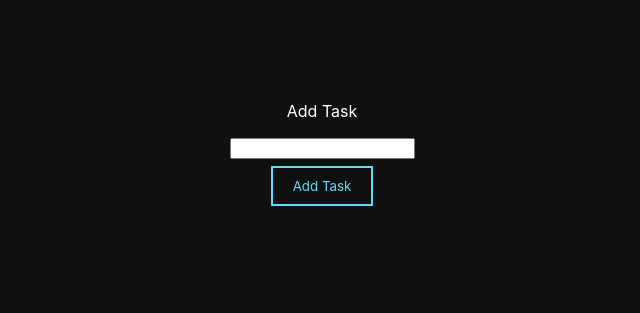
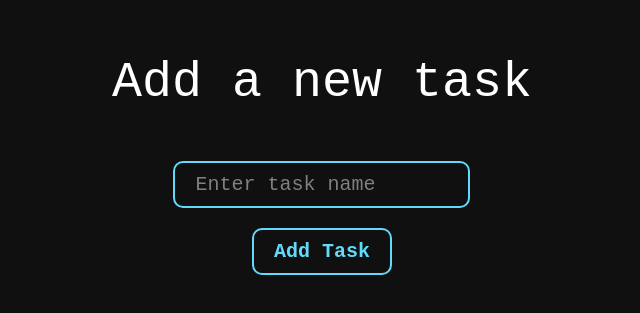
Before and after one commit to aadium/to-do-list, a React (Create React App) app: page /addTask in a window 1280 px wide. Shown: the part 251-564 px from the top of the page, without its empty margins (318-958 px from the left). Built offline with nearby package versions, Linux system fonts and the light colour scheme.

Commit message:
finished the initial draft

```diff
--- a/package.json
+++ b/package.json
@@ -5,6 +5,7 @@
   "dependencies": {
     "@emotion/react": "^11.11.1",
     "@emotion/styled": "^11.11.0",
+    "@mui/icons-material": "^5.14.18",
     "@mui/material": "^5.14.18",
     "@testing-library/jest-dom": "^5.17.0",
     "@testing-library/react": "^13.4.0",
--- a/src/App.css
+++ b/src/App.css
@@ -1,4 +1,10 @@
+.header {
+  font-size: 50px;
+  color: white;
+}
+
 body {
+  font-family: monospace;
   background-color: #101010;
   min-height: 100vh;
   display: flex;
@@ -8,29 +14,53 @@ body {
   color: white;
 }
 .primary-button {
+  font-family: monospace;
   background-color: #61DAFB;
   border: none;
+  border-radius: 10px;
   padding: 10px 20px;
   font-size: 20px;
-  font-family: -apple-system, BlinkMacSystemFont, 'Segoe UI', 'Roboto', 'Oxygen',
-    'Ubuntu', 'Cantarell', 'Fira Sans', 'Droid Sans', 'Helvetica Neue',
-    sans-serif;
-    -webkit-font-smoothing: antialiased;
-  -moz-osx-font-smoothing: grayscale;
+  font-weight: 800;
   margin-block: 10px;
+  cursor: pointer;
+  transition: 0.2s;
+}
+
+.primary-button:hover {
+  background-color: #92e7ff;
 }
 
 .secondary-button {
+  font-family: monospace;
   background-color: transparent;
   color: #61dafb;
   border: 2px solid #61dafb;
+  border-radius: 10px;
   padding: 10px 20px;
-  font-family: -apple-system, BlinkMacSystemFont, 'Segoe UI', 'Roboto', 'Oxygen',
-    'Ubuntu', 'Cantarell', 'Fira Sans', 'Droid Sans', 'Helvetica Neue',
-    sans-serif;
-    -webkit-font-smoothing: antialiased;
-  -moz-osx-font-smoothing: grayscale;
   margin: 7px;
+  font-size: 20px;
+  font-weight: 800;
+  cursor: pointer;
+  transition: 0.2s;
+}
+
+.secondary-button:hover {
+  color: #92e7ff;
+  border: 2px solid #92e7ff;
+}
+
+.primary-input {
+  font-family: monospace;
+  background-color: transparent;
+  border: 2px solid #61DAFB;
+  border-radius: 10px;
+  font-size: 20px;
+  color: #61DAFB;
+  padding: 10px 20px;
+}
+
+#taskName::placeholder {
+  color: gray;
 }
 
 .table-container {
@@ -41,28 +71,22 @@ body {
 
 table {
   width: 100%;
-  border-collapse: collapse;
   border: 3px solid #61DAFB;
+  border-spacing: 0;
+  border-collapse: separate;
+  border-radius: 10px;
+  background-color: #151515;
 }
 
 th, td {
-  border: 1px solid #343434;
   padding: 12px;
-  text-align: left;
+  text-align: center;
 }
 
 th {
-  background-color: #1a1a1a;
   color: #61dafb;
-  border-bottom: 3px solid #61DAFB;
-}
-
-tr:nth-child(even) {
-  background-color: #1a1a1a;
-}
-
-tr:nth-child(odd) {
-  background-color: #101010;
+  border-bottom: 2px solid #202020;
+  font-size: 15px;
 }
 
 .App-link {
--- a/src/components/addTask.js
+++ b/src/components/addTask.js
@@ -6,6 +6,7 @@ function AddTaskComponent() {
   const nav = useNavigate();
   const [taskName, setTaskName] = useState('');
   function handleAdd() {
+    if (taskName !== '') {
       fetch('http://localhost:3002/api/post', {
         method: 'POST',
         headers: {
@@ -13,19 +14,20 @@ function AddTaskComponent() {
         },
         body: JSON.stringify({ username: 'test', title: taskName, completed: false }),
       }).catch(error => console.error('Error adding task:', error));
+    }
     nav('/');
   }
   return (
     <center>
       <div className='content'>
-        <p>Add Task</p>
-        <input type='text' id='taskName' value={taskName} onChange={(e) => setTaskName(e.target.value)} />
+        <p className='header'>Add a new task</p>
+        <input type='text' className='primary-input task' id='taskName' placeholder='Enter task name' value={taskName} onChange={(e) => setTaskName(e.target.value)} />
       </div>
-      <div>
+      <p>
         <button className='secondary-button' onClick={() => handleAdd()}>
           Add Task
         </button>
-      </div>
+      </p>
     </center>
   )
 }
--- a/src/components/tasksTable.js
+++ b/src/components/tasksTable.js
@@ -1,17 +1,34 @@
-import Checkbox from '@mui/material/Checkbox';
 import React, { useState, useEffect } from 'react';
+import { IconButton, Checkbox } from '@mui/material';
+import DeleteIcon from '@mui/icons-material/Delete';
+import Axios from 'axios'
 import '../App.css';
 
 function TaskRow({ task }) {
   const [completed, setCompletionStatus] = useState(Boolean(task.completed));
   const dateCreated = new Date(task.id);
-  const handleCompletionStatusChange = () => {
-    setCompletionStatus(task.completed = !task.completed)
+  const handleCompletionStatusChange = async () => {
+    await setCompletionStatus(task.completed = !task.completed)
+    try {
+      Axios.put(`http://localhost:3002/api/update_completion/${task.id}`, {
+        completed: task.completed ? 1 : 0,
+      });
+    } catch (error) {
+      console.error('Error updating completion status:', error);
+    }
+    window.location.reload();
+  }
+  const deleteTask = (id) => {
+    Axios.delete(`http://localhost:3002/api/delete/${id}`).then((response)=>{
+        alert("you deleted a task")
+    });
+    window.location.reload();
   }
   return (
     <tr>
+      <td><IconButton aria-label='delete' onClick={(() => deleteTask(task.id))}><DeleteIcon style={{color: '#61DAFB'}} /></IconButton></td>
       <td>{task.taskname}</td>
-      <td>{dateCreated.toDateString().substring(4)}</td>
+      <td>{dateCreated.toDateString().substring(4)}<br/>{dateCreated.toTimeString().substring(0,5)}</td>
       <td><Checkbox checked={completed} onChange={handleCompletionStatusChange} style={{ color: '#61DAFB' }} /></td>
     </tr>
   )
@@ -31,12 +48,14 @@ function TasksTableComponent() {
   taskList.forEach(task => {
     rows.push(<TaskRow task={task} key={task.taskName}></TaskRow>);
   });
+
   return (
     <div>
       <table>
         <thead>
           <tr>
-            <th>Task</th>
+            <th></th>
+            <th>Task Name</th>
             <th>Created</th>
             <th>Completed</th>
           </tr>
```
Also changed, not shown: 2 other files (tests, documents, lock files or other folders). Lines whose indentation alone changed are shown as unchanged.
